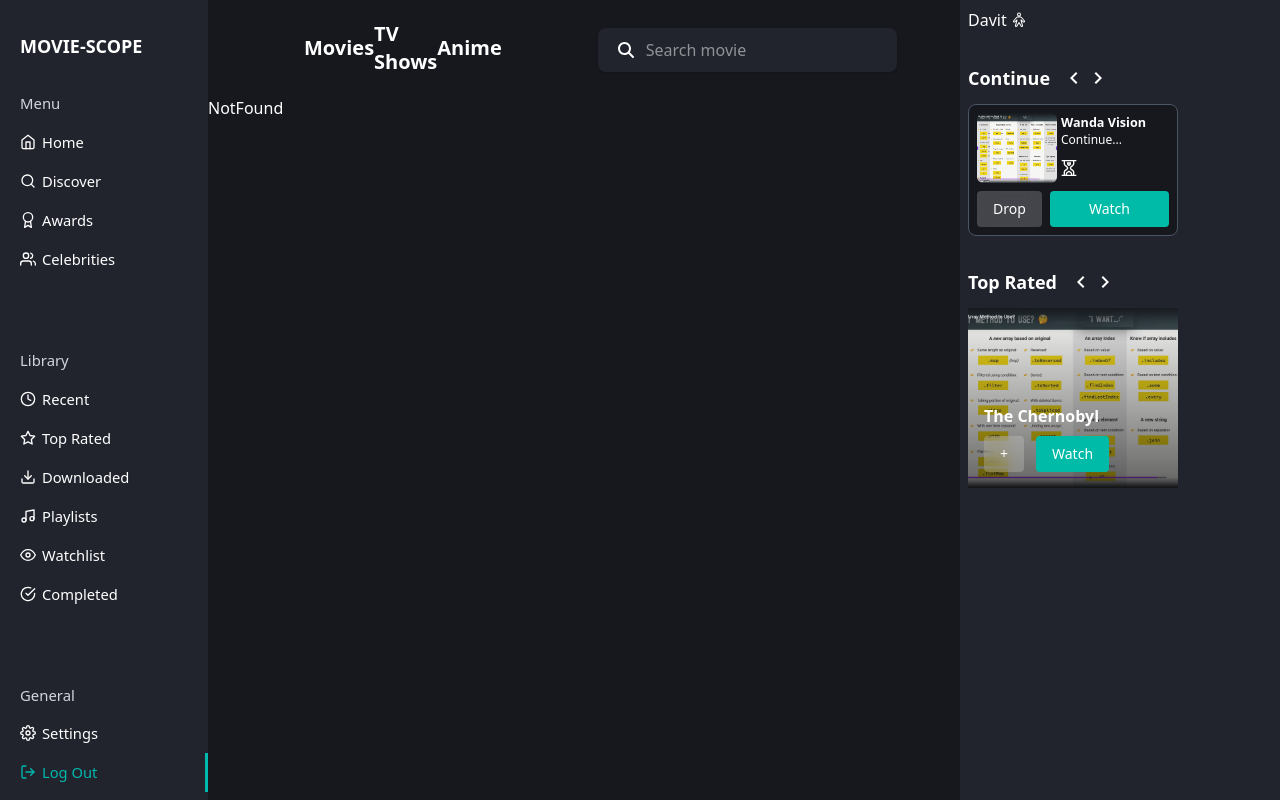
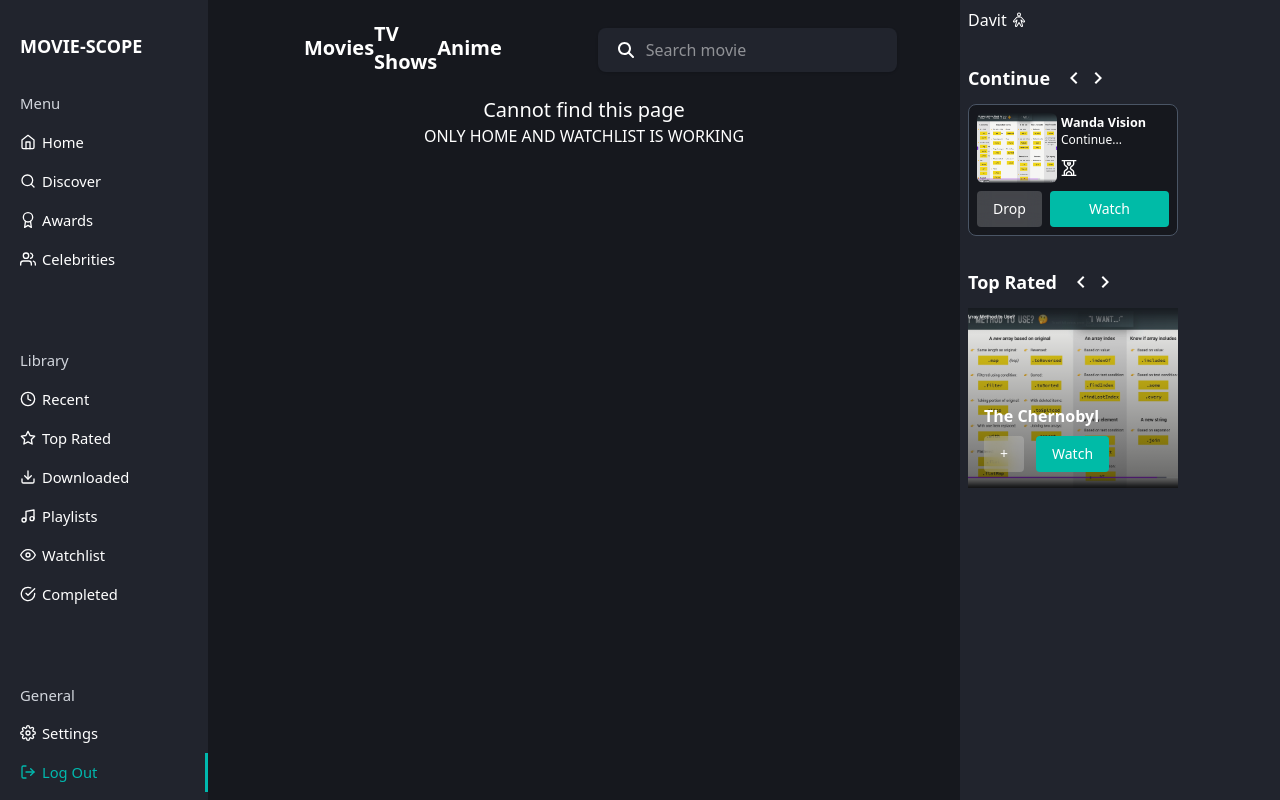
Before and after one commit to Beridze0/movie-scope, a React (Vite) app: page /logout in a window 1280 px wide. Built offline with nearby package versions, Linux system fonts and the light colour scheme.

Commit message:
fixed duplicates

```diff
--- a/src/features/watchlist/watchlistSlice.js
+++ b/src/features/watchlist/watchlistSlice.js
@@ -9,6 +9,10 @@ const watchlistSlice = createSlice({
   initialState,
   reducers: {
     addMovie(state, action) {
+      const isInWatchlist = state.items.some(
+        (item) => item.id === action.payload.id
+      );
+      if (isInWatchlist) return;
       state.items.push(action.payload);
     },
     removeMovie(state, action) {
--- a/src/ui/NotFound.jsx
+++ b/src/ui/NotFound.jsx
@@ -1,5 +1,10 @@
 import React from "react";
 
 export default function NotFound() {
-  return <div>NotFound</div>;
+  return (
+    <div className=" flex flex-col items-center justify-center">
+      <h1 className="text-xl">Cannot find this page</h1>
+      <h2>ONLY HOME AND WATCHLIST IS WORKING</h2>
+    </div>
+  );
 }
```
